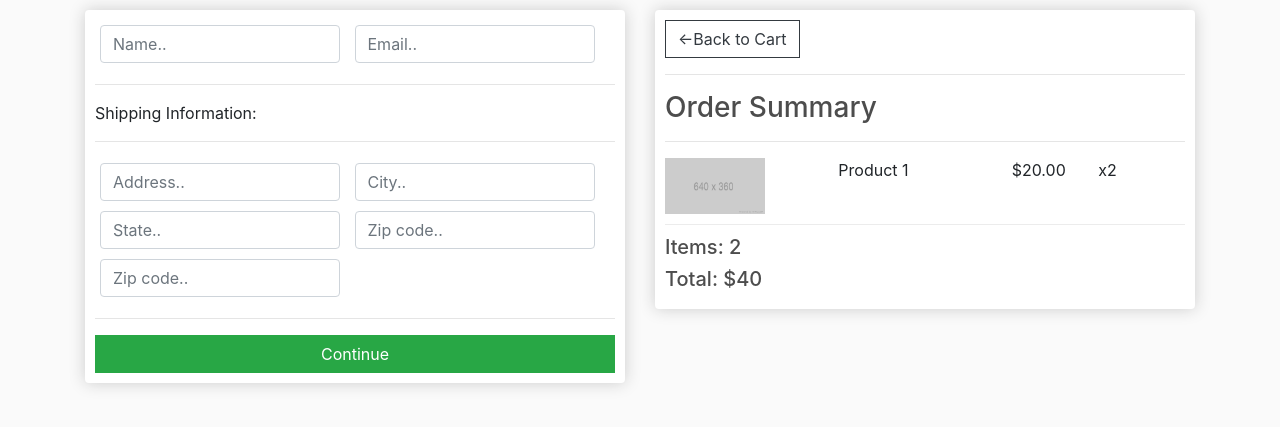
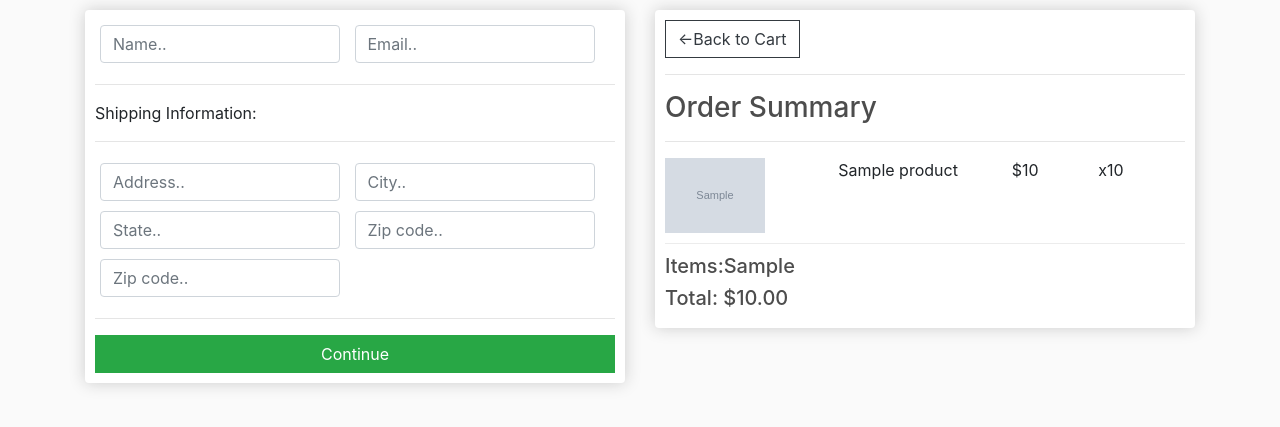
Before and after one commit to CleoMugs/ecommerce, a Django app: template store/templates/store/checkout.html in a window 1280 px wide. Shown: the part 57-484 px from the top of the page. Run offline with Django 3.2, Linux system fonts and the light colour scheme; the template is opened without the code that fills it: most values are stand-ins (such as "Sample title", 1, 10 or a date in 2020); grey boxes marked "Sample" are stand-in pictures; some libraries are stand-ins or nearby versions.

Commit message:
added cart

```diff
--- a/store/templates/store/cart.html
+++ b/store/templates/store/cart.html
@@ -12,8 +12,8 @@
 				<br>
 				<table class="table">
 					<tr>
-						<th><h5>Item: <strong>3</strong></h5></th>
-						<th><h5>Total: <strong>$43</strong></h5></th>
+						<th><h5>Item: <strong>{{order.get_cart_items}}</strong></h5></th>
+						<th><h5>Total: <strong>${{order.get_cart_total|floatformat:2}}</strong></h5></th>
 						<th>
 							<a style="float:right; margin:5px" class="btn btn-success" href="{% url 'checkout' %}">Checkout</a>
 						</th>
@@ -46,7 +46,7 @@
 							<img class="chg-quantity" src="{% static  'images/arrow-down.png' %}">
 						</div>
 					</div>
-					<div style="flex:1"><p>$40</p></div>
+					<div style="flex:1"><p>${{item.get_total}}</p></div>
 				</div>
 				{% endfor %}
 			</div>
--- a/store/templates/store/checkout.html
+++ b/store/templates/store/checkout.html
@@ -53,15 +53,17 @@
 				<h3>Order Summary</h3>
 				<hr>
 
+				{% for item in items %}
 				<div class="cart-row">
-					<div style="flex:2"><img class="row-image" src="{% static 'images/placeholder.png' %}"></div>
-					<div style="flex:2"><p>Product 1</p></div>
-					<div style="flex:1"><p>$20.00</p></div>
-					<div style="flex:1"><p>x2</p></div>
+					<div style="flex:2"><img class="row-image" src="{{item.product.imageURL}}"></div>
+					<div style="flex:2"><p>{{item.product.name}}</p></div>
+					<div style="flex:1"><p>${{item.product.price}}</p></div>
+					<div style="flex:1"><p>x{{item.quantity}}</p></div>
 				</div>
+				{% endfor %}
 
-				<h5>Items: 2</h5>
-				<h5>Total: $40</h5>
+				<h5>Items:{{order.get_cart_items}}</h5>
+				<h5>Total: ${{order.get_cart_total|floatformat:2}}</h5>
 			</div>
 		</div>
 	</div>
```
Also changed, not shown: store/models.py (+19 -0 lines), store/views.py (+12 -2 lines), db.sqlite3.
